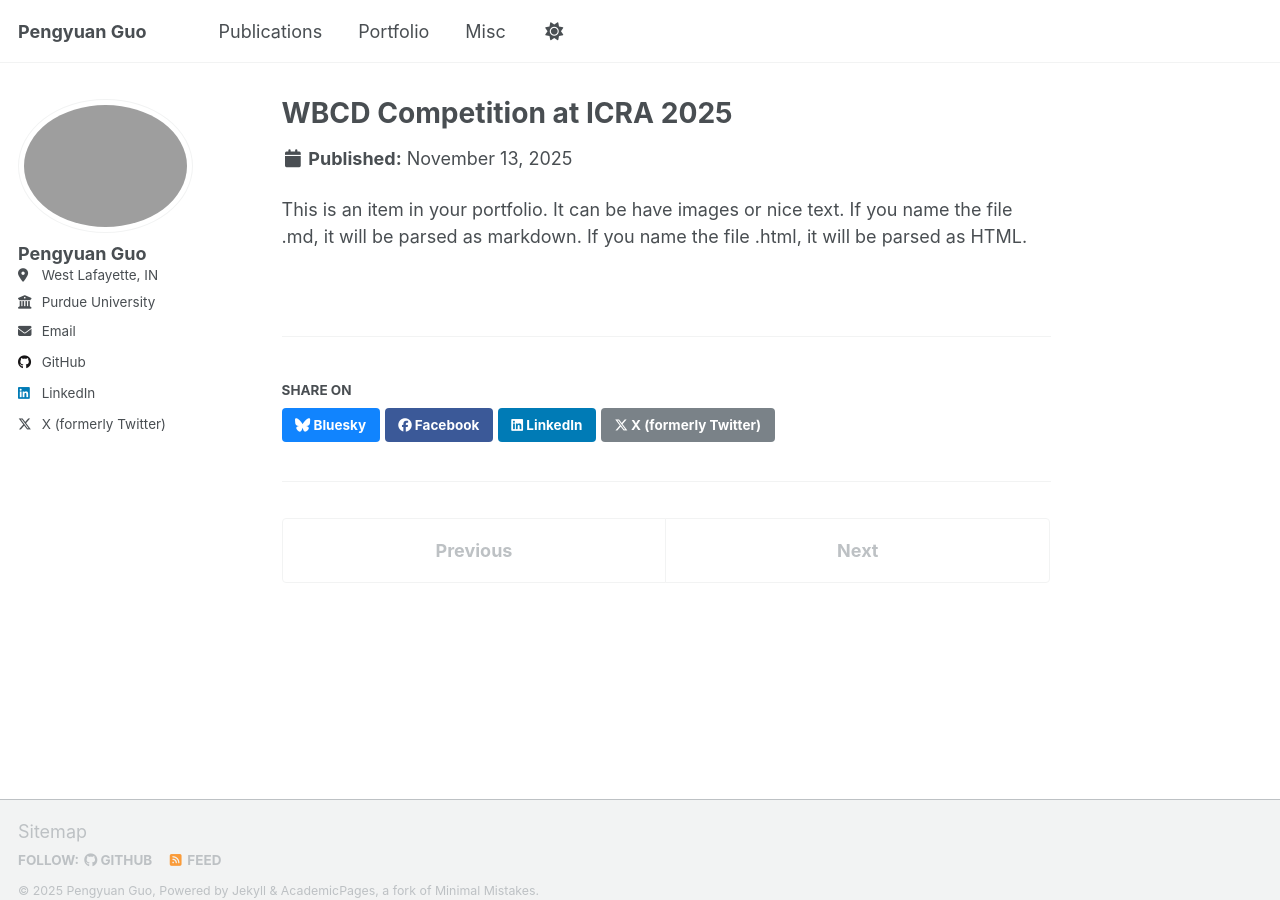
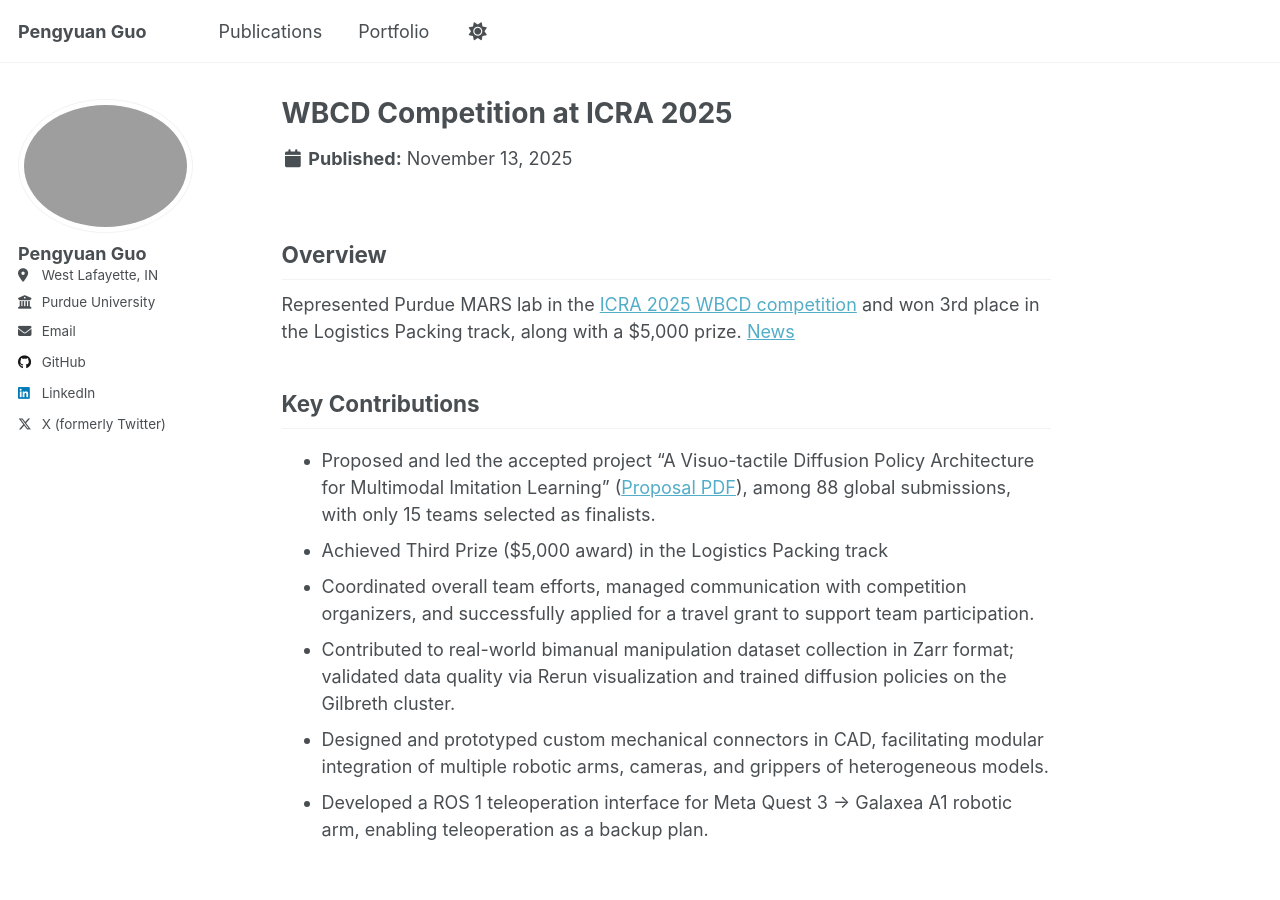
Before and after one commit to PengyuanGuo/pengyuanguo.github.io, a Jekyll site: the page built from _portfolio/portfolio-1.md, in a window 1280 px wide and 900 px high. Built offline with Jekyll 4.4.1, drawn with Linux system fonts in a browser that asks for light colours; a script that is not in the unit is left out.

Commit message:
added proposal for WBCD

```diff
--- a/_data/navigation.yml
+++ b/_data/navigation.yml
@@ -26,8 +26,8 @@ main:
   # - title: "CV"
   #   url: /cv/
 
-  - title: "Misc"
-    url: /misc/
+  # - title: "Misc"
+  #   url: /misc/
 
   # - title: "CV"
   #   url: /cv-json/
--- a/_portfolio/portfolio-1.md
+++ b/_portfolio/portfolio-1.md
@@ -3,5 +3,16 @@ title: "WBCD Competition at ICRA 2025"
 excerpt: "Represented Purdue MARS lab in the <a href='https://wbcdcompetition.github.io/' target='_blank'>ICRA 2025 WBCD competition</a> and won 3rd place in the Logistics Packing track, along with a $5,000 prize.<br/><img src='/images/portfolio/WBCD_1.jpg' alt='Project thumbnail' style='width: 100%; max-width: 400px; border-radius: 8px;'>"
 collection: portfolio
 ---
+## Overview
 
-This is an item in your portfolio. It can be have images or nice text. If you name the file .md, it will be parsed as markdown. If you name the file .html, it will be parsed as HTML.
+Represented Purdue MARS lab in the [ICRA 2025 WBCD competition](https://wbcdcompetition.github.io/) and won 3rd place in the Logistics Packing track, along with a $5,000 prize. [News](https://engineering.purdue.edu/ECE/News/2025/purdue-engineerings-team-mars-earns-3rd-place-at-prestigious-robotics-competition)
+
+
+## Key Contributions
+
+- Proposed and led the accepted project "A Visuo-tactile Diffusion Policy Architecture for Multimodal Imitation Learning" ([Proposal PDF](/files/WBCD%20Competition%20Proposal.pdf)), among 88 global submissions, with only 15 teams selected as finalists.
+- Achieved Third Prize ($5,000 award) in the Logistics Packing track
+- Coordinated overall team efforts, managed communication with competition organizers, and successfully applied for a travel grant to support team participation.
+- Contributed to real-world bimanual manipulation dataset collection in Zarr format; validated data quality via Rerun visualization and trained diffusion policies on the Gilbreth cluster.
+- Designed and prototyped custom mechanical connectors in CAD, facilitating modular integration of multiple robotic arms, cameras, and grippers of heterogeneous models.
+- Developed a ROS 1 teleoperation interface for Meta Quest 3 → Galaxea A1 robotic arm, enabling teleoperation as a backup plan.
```
Also changed, not shown: _pages/misc.md (added, +10 -0 lines), 1 other file.
